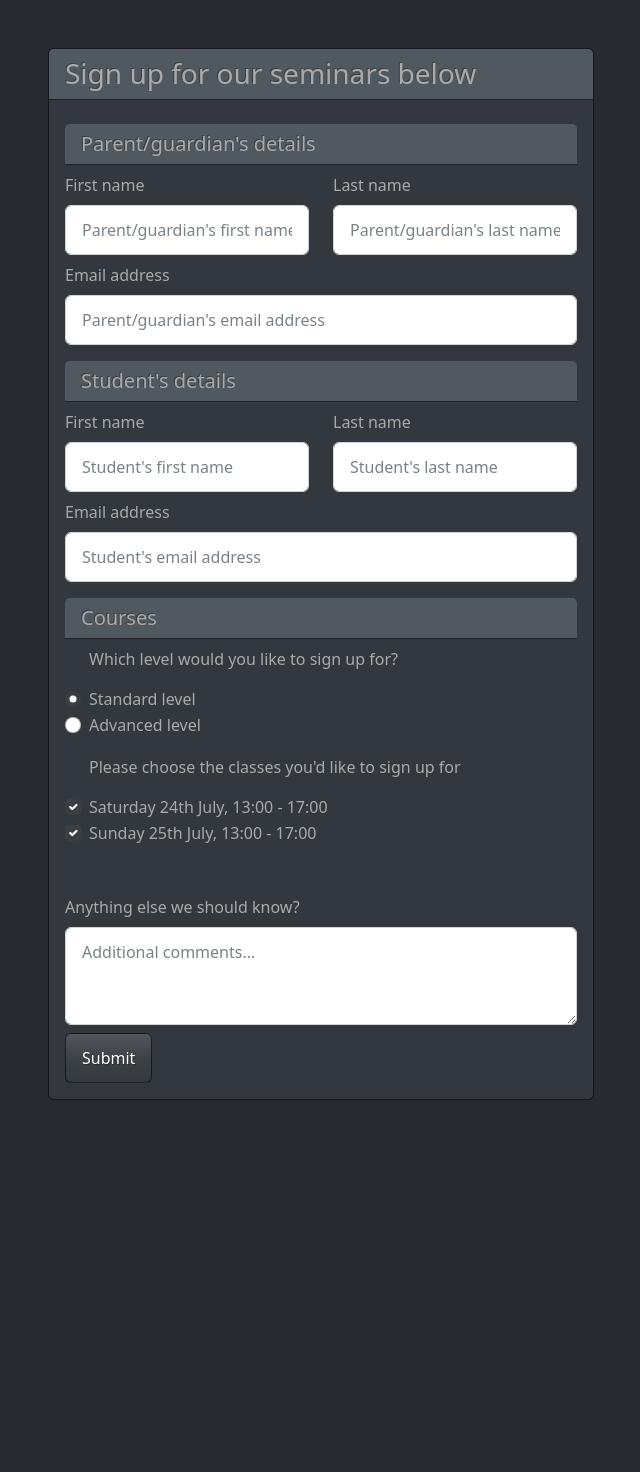
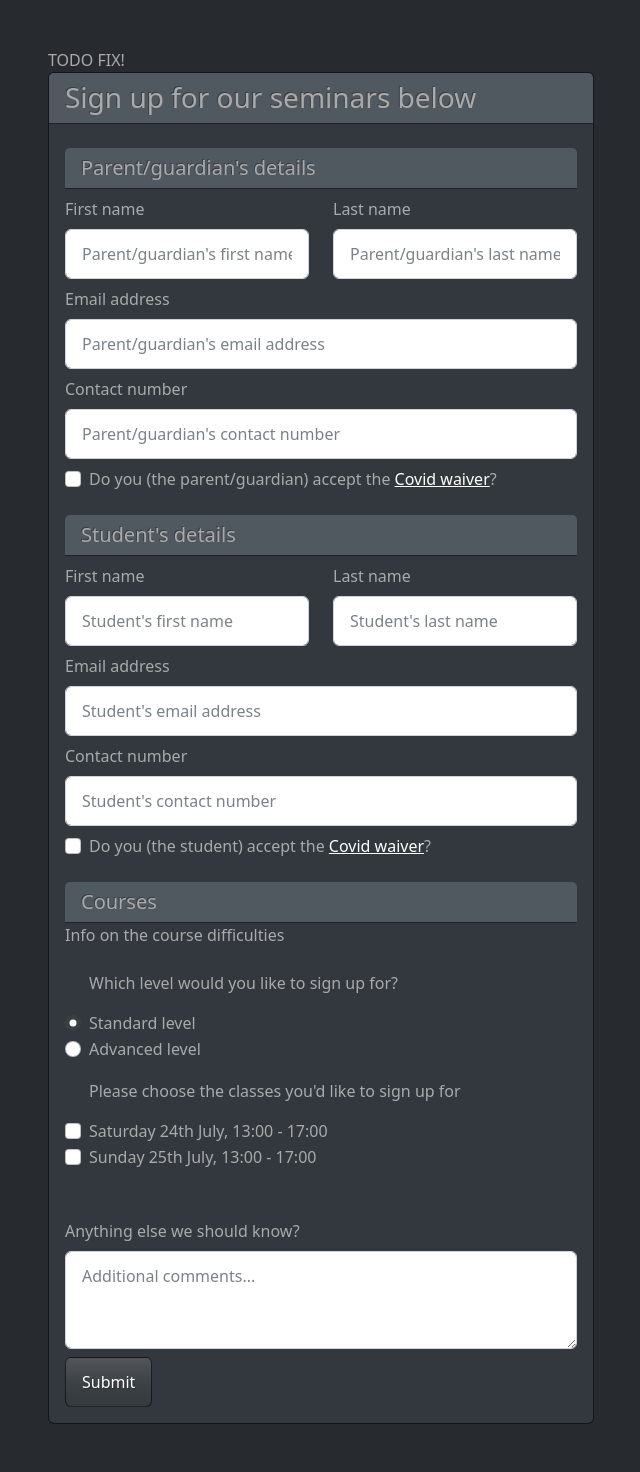
Before and after one commit to jononunes/seminar-signup, a Django app: page / in a window 1280 px wide. Shown: the whole page, without its empty margins (319-959 px from the left). Before the commit the page ends 1100 px from the top, so only its background shows below. Run offline with Django 3.2, Linux system fonts and the light colour scheme.

Commit message:
Updated page.

```diff
--- a/database/templates/database/signup_form.html
+++ b/database/templates/database/signup_form.html
@@ -14,7 +14,7 @@
 <body>
 <div class="container my-5">
     <div class="row justify-content-center">
-        <div class="col-md-6">
+        <div class="col-md-6 col-sm-1"> TODO FIX!
             <div class="card">
                 <h3 class="card-header">
                     Sign up for our seminars below
@@ -26,19 +26,30 @@
                             <div class="row">
                                 <div class="form-group col">
                                     <label for="parentFirstName" class="form-label my-2">First name</label>
-                                    <input type="text" class="form-control" id="parentFirstName"
+                                    <input type="text" class="form-control text-light" id="parentFirstName"
                                            placeholder="Parent/guardian's first name">
                                 </div>
                                 <div class="form-group col">
                                     <label for="parentFirstName" class="form-label my-2">Last name</label>
-                                    <input type="text" class="form-control" id="parentLastName"
+                                    <input type="text" class="form-control text-light" id="parentLastName"
                                            placeholder="Parent/guardian's last name">
                                 </div>
                             </div>
                             <div class="form-group">
                                 <label for="parentEmail" class="form-label my-2">Email address</label>
-                                <input type="email" class="form-control" id="parentEmail"
+                                <input type="email" class="form-control text-light" id="parentEmail"
                                        placeholder="Parent/guardian's email address">
+                            </div>
+                            <div class="form-group">
+                                <label for="parentPhoneNumber" class="form-label my-2">Contact number</label>
+                                <input type="tel" class="form-control text-light" id="parentPhoneNumber"
+                                       placeholder="Parent/guardian's contact number">
+                            </div>
+                            <div class="form-check my-2">
+                                <input class="form-check-input" type="checkbox" value="" id="parentCovidWaiver">
+                                <label class="form-check-label" for="parentCovidWaiver">
+                                    Do you (the parent/guardian) accept the <a href="#">Covid waiver</a>?
+                                </label>
                             </div>
                         </div>
 
@@ -47,24 +58,36 @@
                             <div class="row">
                                 <div class="form-group col">
                                     <label for="studentFirstName" class="form-label my-2">First name</label>
-                                    <input type="text" class="form-control" id="studentFirstName"
+                                    <input type="text" class="form-control text-light" id="studentFirstName"
                                            placeholder="Student's first name">
                                 </div>
                                 <div class="form-group col">
                                     <label for="studentFirstName" class="form-label my-2">Last name</label>
-                                    <input type="text" class="form-control" id="studentLastName"
+                                    <input type="text" class="form-control text-light" id="studentLastName"
                                            placeholder="Student's last name">
                                 </div>
                             </div>
                             <div class="form-group">
                                 <label for="studentEmail" class="form-label my-2">Email address</label>
-                                <input type="email" class="form-control" id="studentEmail"
+                                <input type="email" class="form-control text-light" id="studentEmail"
                                        placeholder="Student's email address">
+                            </div>
+                            <div class="form-group">
+                                <label for="studentPhoneNumber" class="form-label my-2">Contact number</label>
+                                <input type="tel" class="form-control text-light" id="studentPhoneNumber"
+                                       placeholder="Student's contact number">
+                            </div>
+                            <div class="form-check my-2">
+                                <input class="form-check-input" type="checkbox" value="" id="parentCovidWaiver">
+                                <label class="form-check-label" for="parentCovidWaiver">
+                                    Do you (the student) accept the <a href="#">Covid waiver</a>?
+                                </label>
                             </div>
                         </div>
 
                         <div class="py-2">
                             <h5 class="card-header">Courses</h5>
+                            <p>Info on the course difficulties</p>
                             <fieldset class="form-group py-2">
                                 <div class="form-check">
                                     <p>Which level would you like to sign up for?</p>
@@ -88,14 +111,13 @@
                             <fieldset class="form-group py-2">
                                 <div class="form-check">
                                     <p>Please choose the classes you'd like to sign up for</p>
-                                    <input class="form-check-input" type="checkbox" value="" id="flexCheckDefault" checked="">
+                                    <input class="form-check-input" type="checkbox" value="" id="flexCheckDefault">
                                     <label class="form-check-label" for="flexCheckDefault">
                                         Saturday 24th July, 13:00 - 17:00
                                     </label>
                                 </div>
                                 <div class="form-check">
-                                    <input class="form-check-input" type="checkbox" value="" id="flexCheckChecked"
-                                           checked="">
+                                    <input class="form-check-input" type="checkbox" value="" id="flexCheckChecked">
                                     <label class="form-check-label" for="flexCheckChecked">
                                         Sunday 25th July, 13:00 - 17:00
                                     </label>
@@ -104,7 +126,7 @@
                         </div>
                         <div class="form-group py-2">
                             <label for="exampleTextarea" class="form-label mt-4">Anything else we should know?</label>
-                            <textarea class="form-control" id="exampleTextarea" rows="3"
+                            <textarea class="form-control text-light" id="exampleTextarea" rows="3"
                                       placeholder="Additional comments..."></textarea>
                         </div>
 
```
